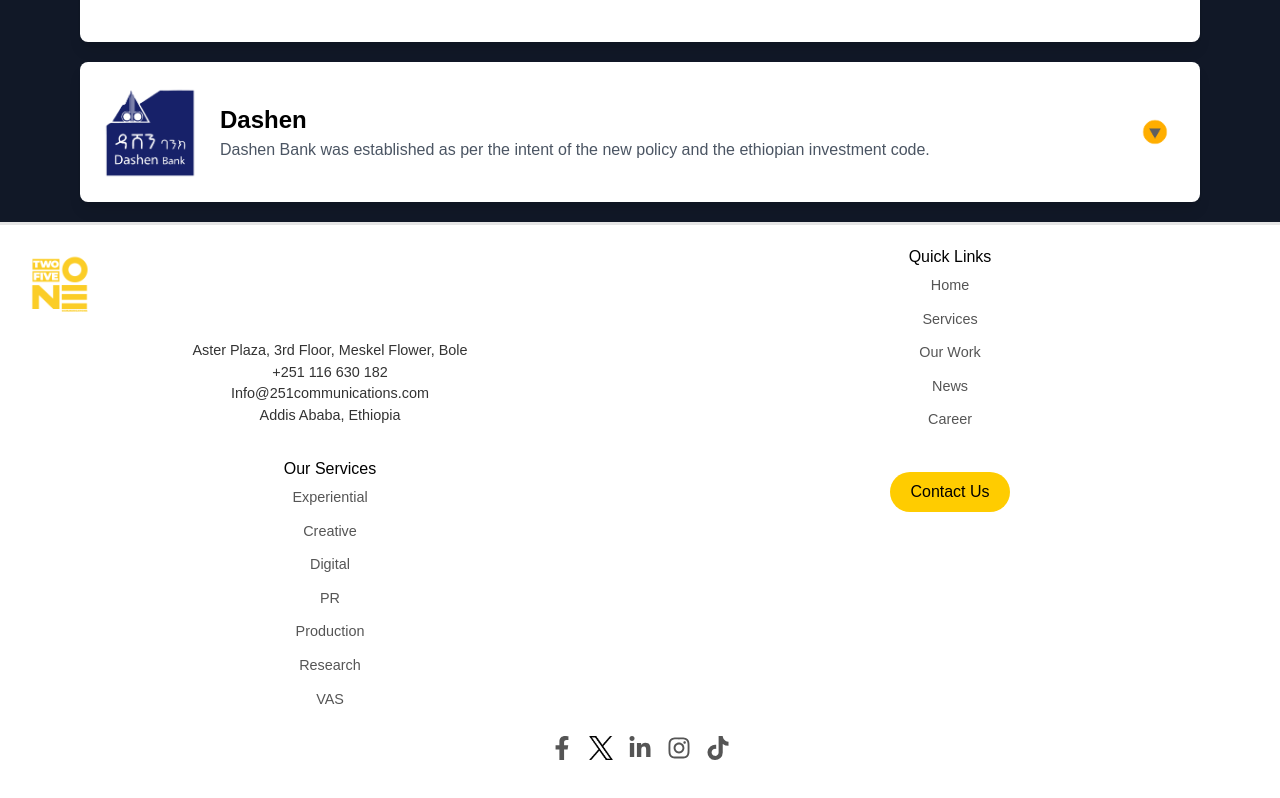
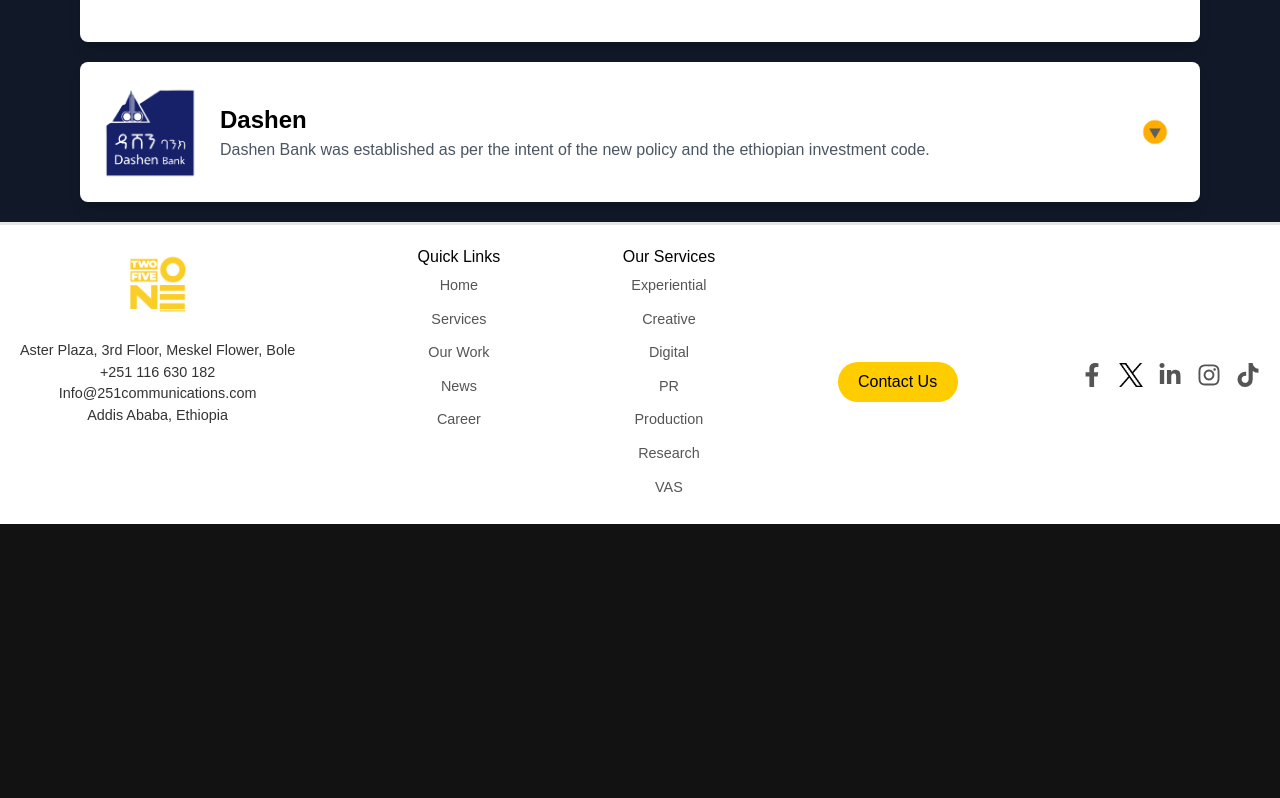
Before and after one commit to AmanuelZewdu/251Telecommunication-web-page, a React (Create React App) app: page /work in a window 1280 px wide. Shown: the part 1154-1952 px from the top of the page. After the commit the page ends 1678 px from the top, so only its background shows below. Built offline with nearby package versions, Linux system fonts and the light colour scheme; no server answers.

Commit message:
final changs

```diff
--- a/public/index.html
+++ b/public/index.html
@@ -2,7 +2,7 @@
 <html lang="en">
   <head>
     <meta charset="utf-8" />
-    <link rel="icon" href="%PUBLIC_URL%/favicon.ico" />
+    <link rel="icon" href="%PUBLIC_URL%/logo_main.png" />
     <meta name="viewport" content="width=device-width, initial-scale=1" />
     <meta name="theme-color" content="#000000" />
     <meta
@@ -24,7 +24,7 @@
       work correctly both with client-side routing and a non-root public URL.
       Learn how to configure a non-root public URL by running `npm run build`.
     -->
-    <title>React App</title>
+    <title>251 Communications</title>
   </head>
   <body>
     <noscript>You need to enable JavaScript to run this app.</noscript>
--- a/src/App.js
+++ b/src/App.js
@@ -58,7 +58,7 @@
     return (
       <div className="coming-soon">
         <h1>Coming Soon</h1>
-        <p>This site is under construction for small-screen devices. Please visit us on a larger screen.</p>
+        <p>This site is under construction for mobile devices. Please visit us on a laptop or desktop.</p>
         <p>Feel free to reach out to us.</p>
         <p>Aster Plaza, 3rd Floor, Meskel Flower, Bole</p>
           <p>+251 116 630 182</p>
@@ -85,11 +85,12 @@
           <Route path='/clients' element={<ClientPage />} />
           <Route path='/contact' element={<Contact />} />
           <Route path='/work' element={<Work />} />
-          <Route path='/carer/' element={<Carer data={data} />} />
+          <Route path='/career/' element={<Carer data={data} />} />
           <Route path='/carer/apply/:id' element={<Apply data={data} />} />
           <Route path='/about/creative/viewdetail' element={<ViewDetail />} />
           <Route path='/services' element={<Services />} />
           <Route path='/event' element={<Event />} />
+          <Route path='*' element={<Home />} />
         </Routes>
       </Router>
     </div>
--- a/src/api/axios.jsx
+++ b/src/api/axios.jsx
@@ -1,5 +1,5 @@
 import axios from 'axios'
 
 export  default axios.create({
-   baseURL: 'https://two51-comm-backend.onrender.com'
+   baseURL: 'https://two51-communications-backend.onrender.com'
 })
--- a/src/component/Aboutheader/Darkheader.jsx
+++ b/src/component/Aboutheader/Darkheader.jsx
@@ -30,7 +30,7 @@
     { path: '/work', text: 'Our Work' },
     { path: '/event', text: 'Event' },
     { path: '/news', text: 'News' },
-    { path: '/carer', text: 'Career' },
+    { path: '/career', text: 'Career' },
   ];
 
   const handleServiceClick = (event) => {
--- a/src/component/Aboutheader/Mainheader.jsx
+++ b/src/component/Aboutheader/Mainheader.jsx
@@ -30,7 +30,7 @@
     { path: '/work', text: 'Our Work' },
     { path: '/event', text: 'Event' },
     { path: '/news', text: 'News' },
-    { path: '/carer', text: 'Career' },
+    { path: '/career', text: 'Career' },
   ];
 
   const handleServiceClick = (event) => {
--- a/src/component/apply/Apply.jsx
+++ b/src/component/apply/Apply.jsx
@@ -68,7 +68,7 @@
           })
           console.log(response.data)
           alert("applied sucessfully")
-           navigate('/carer')
+           navigate('/career')
          } catch (error) {
         console.log(error,'error' )
          }
--- a/src/component/carer/Carer.jsx
+++ b/src/component/carer/Carer.jsx
@@ -35,7 +35,7 @@
           <h3 className="text-[1.2rem] text-[--black1] w-[100%]">{data.department}</h3>
           <h3 className="text-[1.2rem] text-[--black1] w-[100%]">{data.locationType}</h3>
           <h3 className="text-[1.2rem] text-[--black1] w-[100%]">{data.positionType}</h3>
-          <Link to={`/carer/apply/${data._id}`}>
+          <Link to={`/career/apply/${data._id}`}>
             <button className="border-solid border-[--yellow] border-[1px] p-4">APPLY</button>
           </Link>
         </div>
--- a/src/component/footer/Footer.jsx
+++ b/src/component/footer/Footer.jsx
@@ -12,7 +12,7 @@
   { path: '/services', text: 'Services' },
   { path: '/work', text: 'Our Work' },
   { path: '/news', text: 'News' },
-  { path: '/carer', text: 'Career' },
+  { path: '/career', text: 'Career' },
 ];
 
 const serviceLinks = [
--- a/src/component/footer/footer.css
+++ b/src/component/footer/footer.css
@@ -8,8 +8,6 @@
   }
 
   .footer-section {
-    flex: 1 1 45%;
-    margin-bottom: 20px;
     text-align: center;
   }
 
@@ -17,7 +15,15 @@
     max-height: 80px;
     cursor: pointer;
     margin-bottom: 15px;
-  }
+    display: block; /* Ensures the logo behaves like a block-level element */
+    margin-left: auto; /* Centers the logo horizontally */
+    margin-right: auto; /* Centers the logo horizontally */
+}
+.contact-section{
+    margin-top: auto; /* Centers the logo horizontally */
+    margin-bottom: auto;
+}
+
 
   .contact-info {
     color: #333;
@@ -50,6 +56,8 @@
     display: flex;
     justify-content: center;
     gap: 15px;
+    margin-top: auto; /* Centers the logo horizontally */
+    margin-bottom: auto;
   }
 
   .social-icon {
@@ -63,7 +71,7 @@
   }
 
   /* Media query for smaller screens */
-  @media (max-width: 768px) {
+  /* @media (max-width: 768px) {
     .footer-section {
       flex: 1 1 100%;
       margin-bottom: 15px;
@@ -73,4 +81,4 @@
       width: 100%;
       margin-top: 10px;
     }
-  }
+  } */
--- a/src/component/header/Header.jsx
+++ b/src/component/header/Header.jsx
@@ -37,7 +37,7 @@
     { path: '/work', text: 'Our Work' },
     { path: '/event', text: 'Event' },
     { path: '/news', text: 'News' },
-    { path: '/carer', text: 'Career' },
+    { path: '/career', text: 'Career' },
 
 
 
```
Also changed, not shown: public/logo_main.png (added), 1 other file (tests, documents, lock files or other folders).
